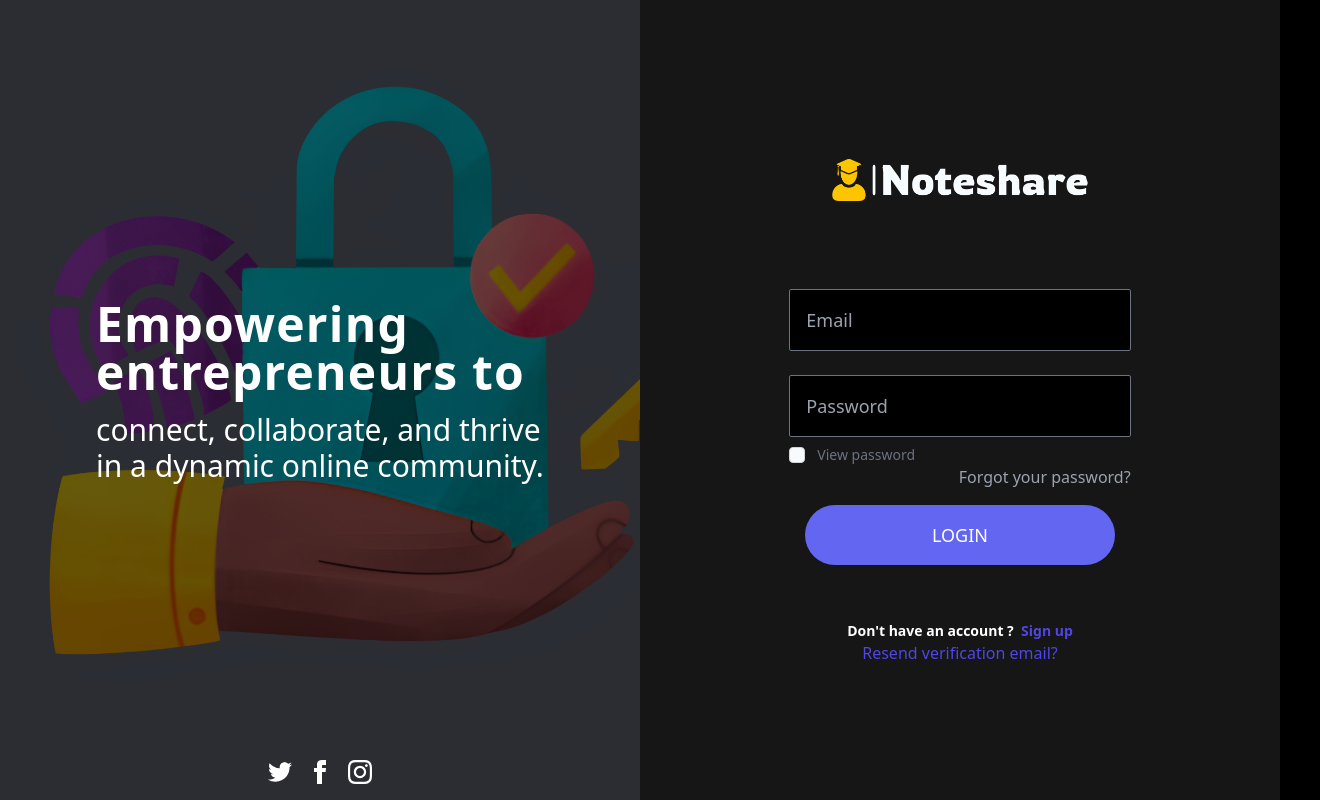
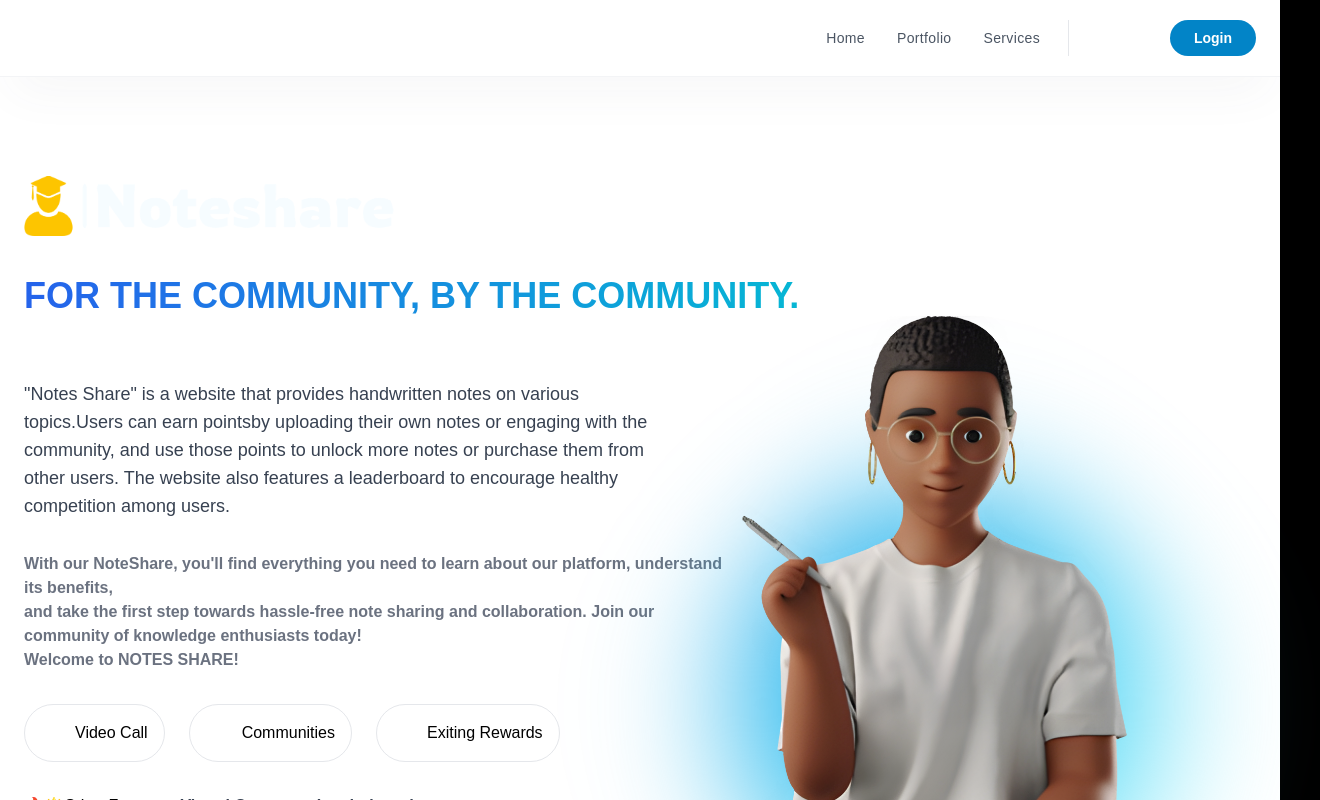
Before and after one commit to Sahilll15/Notes-frontend, a React (Create React App) app: page / in a window 1280 px wide. Before the commit this address led to /login. Shown: the top 800 px of the page, 1320 px wide, since content can reach past the window. Built offline with nearby package versions, Linux system fonts and the light colour scheme; no server answers.

Commit message:
Made Landing page as deafult

```diff
--- a/src/App.js
+++ b/src/App.js
@@ -58,7 +58,7 @@
 
         <div >
           <Routes>
-            <Route path="/land" element={<Landing />} />
+            <Route path="/" element={<Landing />} />
             <Route path="/login" element={<Login />} />
             <Route path="/register" element={<Register />} />
             <Route path="/otp" element={<OtpForm />} />
```
